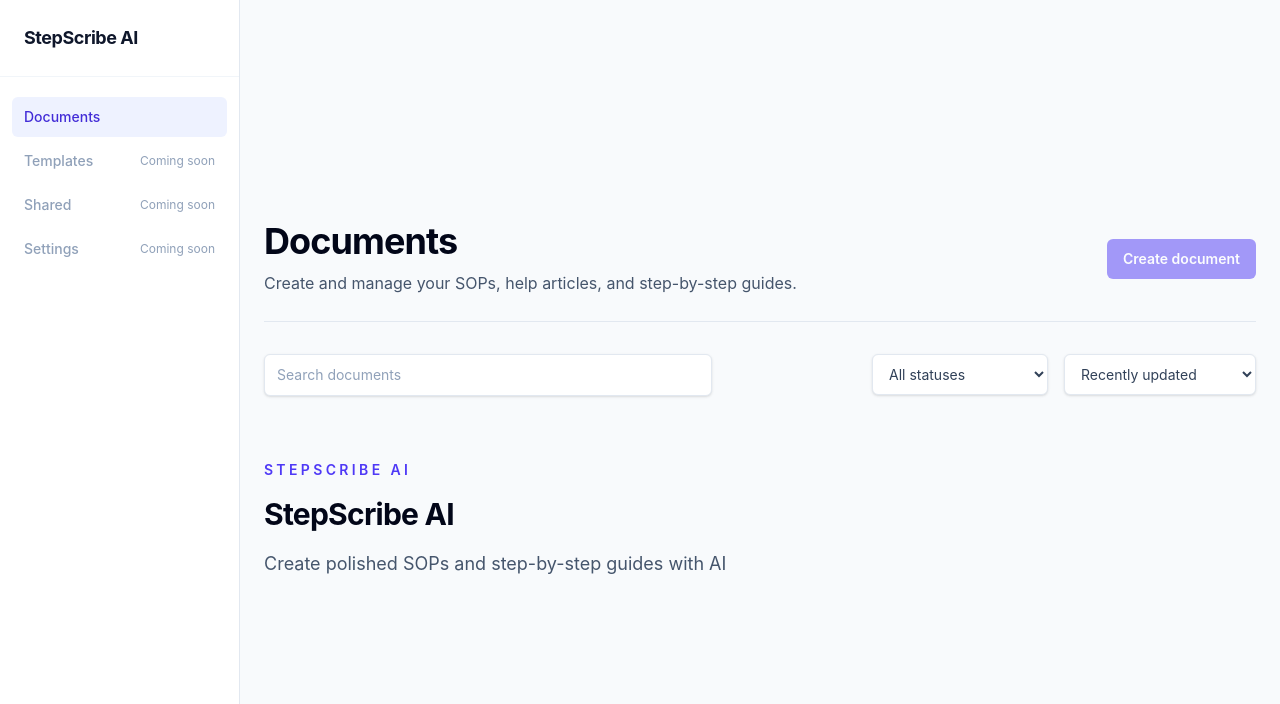
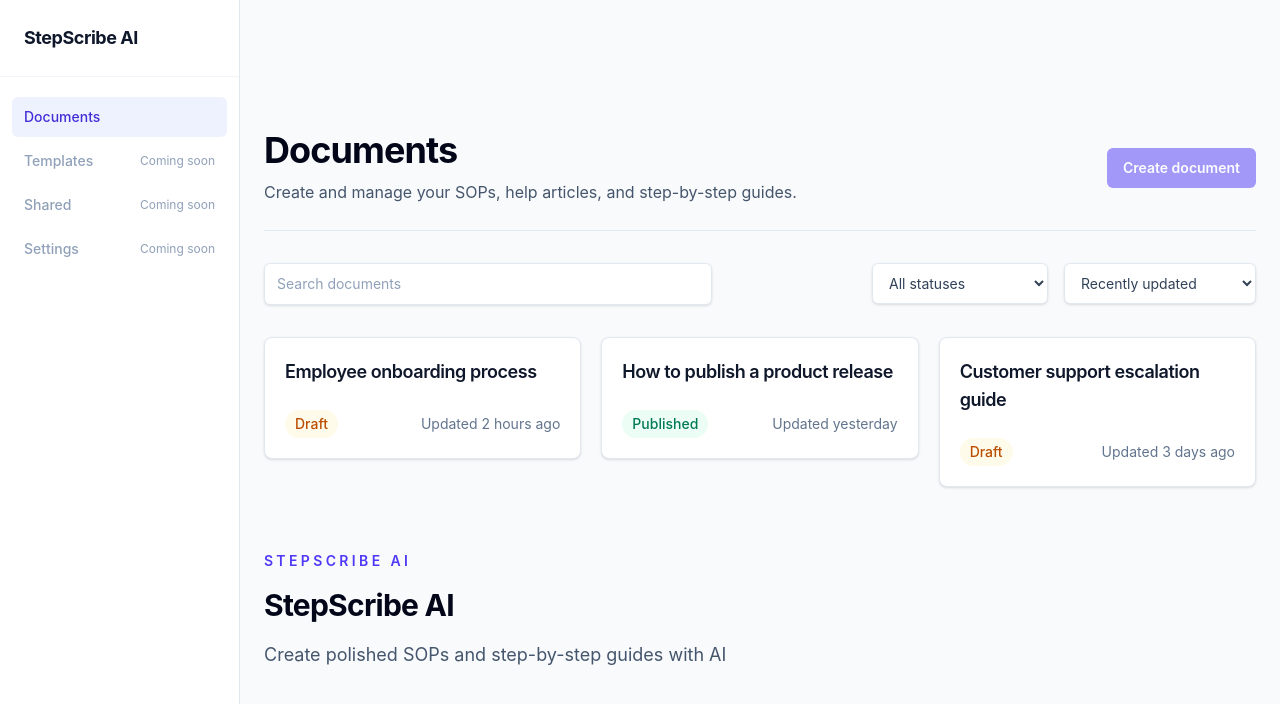
Before and after one commit to Pandikumarcodes/stepscribe-ai, a React (Vite) app in the folder frontend/: page / in a window 1280 px wide. Shown: the top 704 px of the page. Built offline with nearby package versions, Linux system fonts and the light colour scheme.

Commit message:
feat(frontend): add static documents dashboard grid

```diff
--- a/frontend/src/App.tsx
+++ b/frontend/src/App.tsx
@@ -1,20 +1,19 @@
 import { Route, Routes } from 'react-router-dom'
 import { AppLayout } from './components/layout/AppLayout'
+import { DocumentGrid } from './features/documents/components/DocumentGrid'
 import { DocumentsHeader } from './features/documents/components/DocumentsHeader'
-import { SearchInput } from './features/documents/components/SearchInput'
-import { StatusFilter } from './features/documents/components/StatusFilter'
-import { SortDropdown } from './features/documents/components/SortDropdown'
+import { DocumentsControls } from './features/documents/components/DocumentsControls'
+import { mockDocuments } from './features/documents/mockDocuments'
 
 function HomePage() {
   return (
     <AppLayout>
       <div className="w-full max-w-5xl">
         <DocumentsHeader />
-        <div className="mt-8 flex flex-col gap-4 sm:flex-row sm:items-center">
-          <SearchInput />
-          <StatusFilter />
-          <SortDropdown />
+        <div className="mt-8">
+          <DocumentsControls />
         </div>
+        <DocumentGrid documents={mockDocuments} />
         <section className="mt-16 max-w-2xl" aria-labelledby="product-heading">
           <p className="text-sm font-semibold tracking-[0.24em] text-indigo-600 uppercase">
             StepScribe AI
--- /dev/null
+++ b/frontend/src/features/documents/components/DocumentCard.tsx
@@ -0,0 +1,34 @@
+import type { DocumentStatus } from '../mockDocuments'
+
+type DocumentCardProps = {
+  title: string
+  status: DocumentStatus
+  updatedText: string
+}
+
+export function DocumentCard({
+  title,
+  status,
+  updatedText,
+}: DocumentCardProps) {
+  const statusClassName =
+    status === 'Published'
+      ? 'bg-emerald-50 text-emerald-700'
+      : 'bg-amber-50 text-amber-700'
+
+  return (
+    <article className="rounded-lg border border-slate-200 bg-white p-5 shadow-sm">
+      <h2 className="text-lg font-semibold tracking-tight text-slate-900">
+        {title}
+      </h2>
+      <div className="mt-6 flex items-center justify-between gap-3 text-sm">
+        <span
+          className={`rounded-full px-2.5 py-1 font-medium ${statusClassName}`}
+        >
+          {status}
+        </span>
+        <p className="text-slate-500">{updatedText}</p>
+      </div>
+    </article>
+  )
+}
--- /dev/null
+++ b/frontend/src/features/documents/components/DocumentGrid.tsx
@@ -0,0 +1,25 @@
+import type { MockDocument } from '../mockDocuments'
+import { DocumentCard } from './DocumentCard'
+
+type DocumentGridProps = {
+  documents: readonly MockDocument[]
+}
+
+export function DocumentGrid({ documents }: DocumentGridProps) {
+  return (
+    <ul
+      aria-label="Documents"
+      className="mt-8 grid grid-cols-1 gap-5 md:grid-cols-2 xl:grid-cols-3"
+    >
+      {documents.map((document) => (
+        <li key={document.id}>
+          <DocumentCard
+            title={document.title}
+            status={document.status}
+            updatedText={document.updatedText}
+          />
+        </li>
+      ))}
+    </ul>
+  )
+}
--- /dev/null
+++ b/frontend/src/features/documents/components/DocumentsControls.tsx
@@ -0,0 +1,15 @@
+import { SearchInput } from './SearchInput'
+import { SortDropdown } from './SortDropdown'
+import { StatusFilter } from './StatusFilter'
+
+export function DocumentsControls() {
+  return (
+    <div className="flex min-w-0 flex-col gap-4 sm:flex-row sm:items-center">
+      <div className="min-w-0 flex-1">
+        <SearchInput />
+      </div>
+      <StatusFilter />
+      <SortDropdown />
+    </div>
+  )
+}
--- /dev/null
+++ b/frontend/src/features/documents/mockDocuments.ts
@@ -0,0 +1,29 @@
+export type DocumentStatus = 'Draft' | 'Published'
+
+export type MockDocument = {
+  id: string
+  title: string
+  status: DocumentStatus
+  updatedText: string
+}
+
+export const mockDocuments: readonly MockDocument[] = [
+  {
+    id: 'employee-onboarding-process',
+    title: 'Employee onboarding process',
+    status: 'Draft',
+    updatedText: 'Updated 2 hours ago',
+  },
+  {
+    id: 'product-release-guide',
+    title: 'How to publish a product release',
+    status: 'Published',
+    updatedText: 'Updated yesterday',
+  },
+  {
+    id: 'customer-support-escalation-guide',
+    title: 'Customer support escalation guide',
+    status: 'Draft',
+    updatedText: 'Updated 3 days ago',
+  },
+]
```
